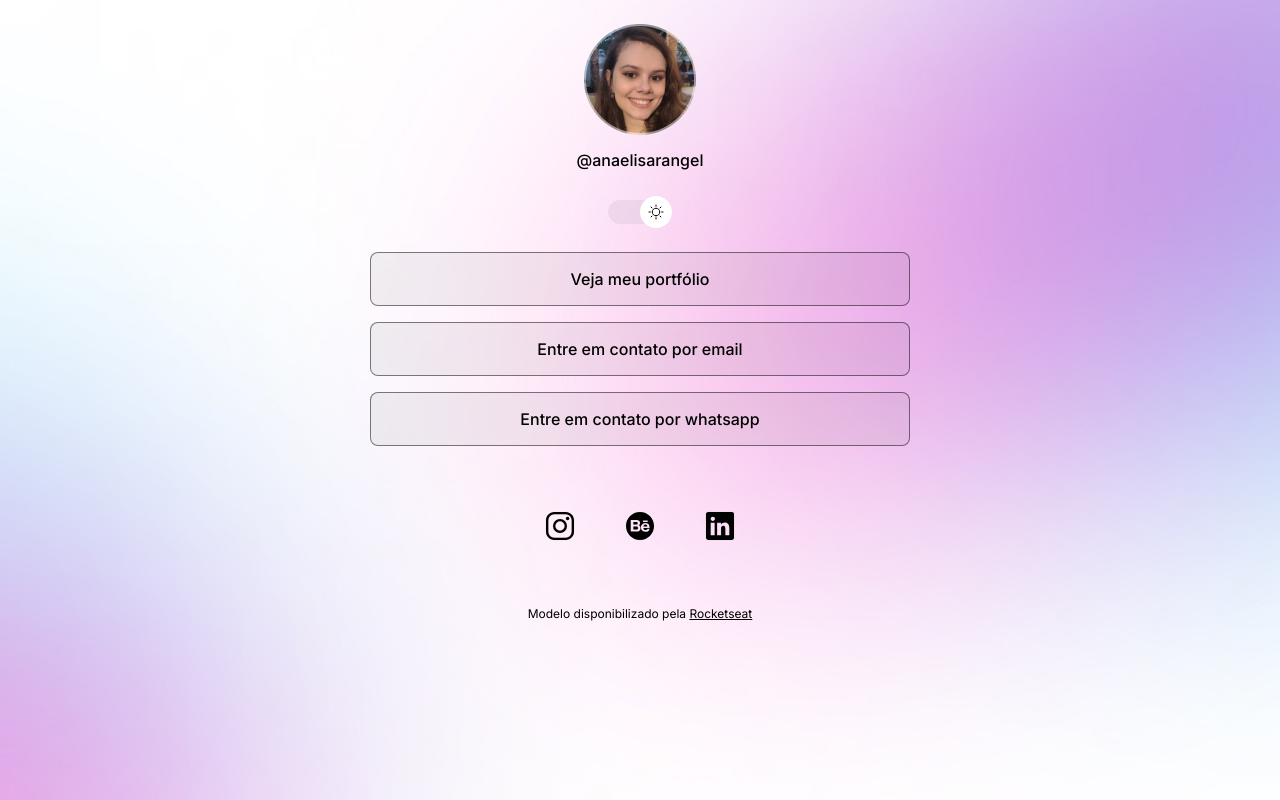
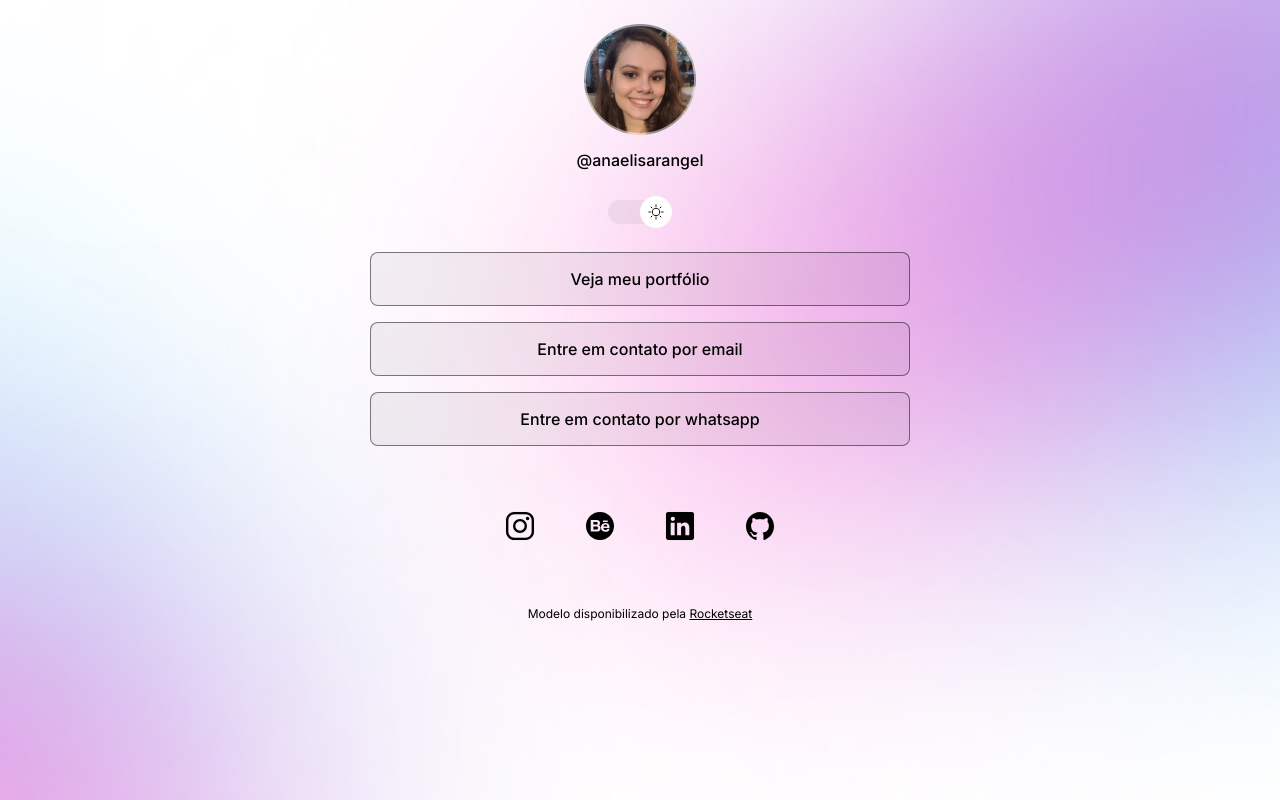
Before and after one commit to rangelanaelisa/projeto.discover, a plain HTML site: page index.html in a window 1280 px wide. Drawn offline with nearby package versions, Linux system fonts and the light colour scheme.

Commit message:
add github icon

```diff
--- a/index.html
+++ b/index.html
@@ -35,7 +35,9 @@
     <ion-icon name="logo-instagram"></ion-icon> </a>
     <a href="https://www.behance.net/rangelanaelisa" target="_blank"><ion-icon name="logo-behance"></ion-icon> </a>
     <a href="https://www.linkedin.com/in/ana-elisa-rangel-3b55a31a4/" target="_blank"> <ion-icon name="logo-linkedin"></ion-icon> </a>
+     <a href="https://github.com/rangelanaelisa" target="_blank"> <ion-icon name="logo-github"></ion-icon> </a>
     </div>
+
   <footer>
     Modelo disponibilizado pela <a href="https://rocketseat.com.br" target="_blank">Rocketseat</a>
   </footer>
```
